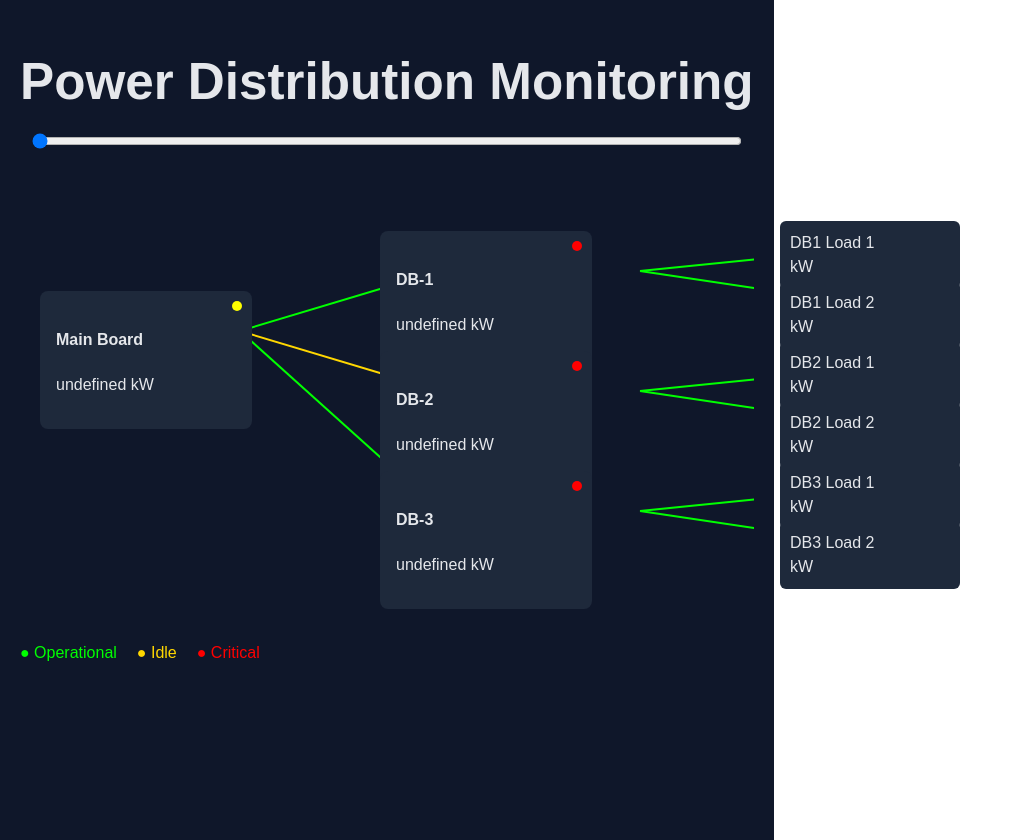
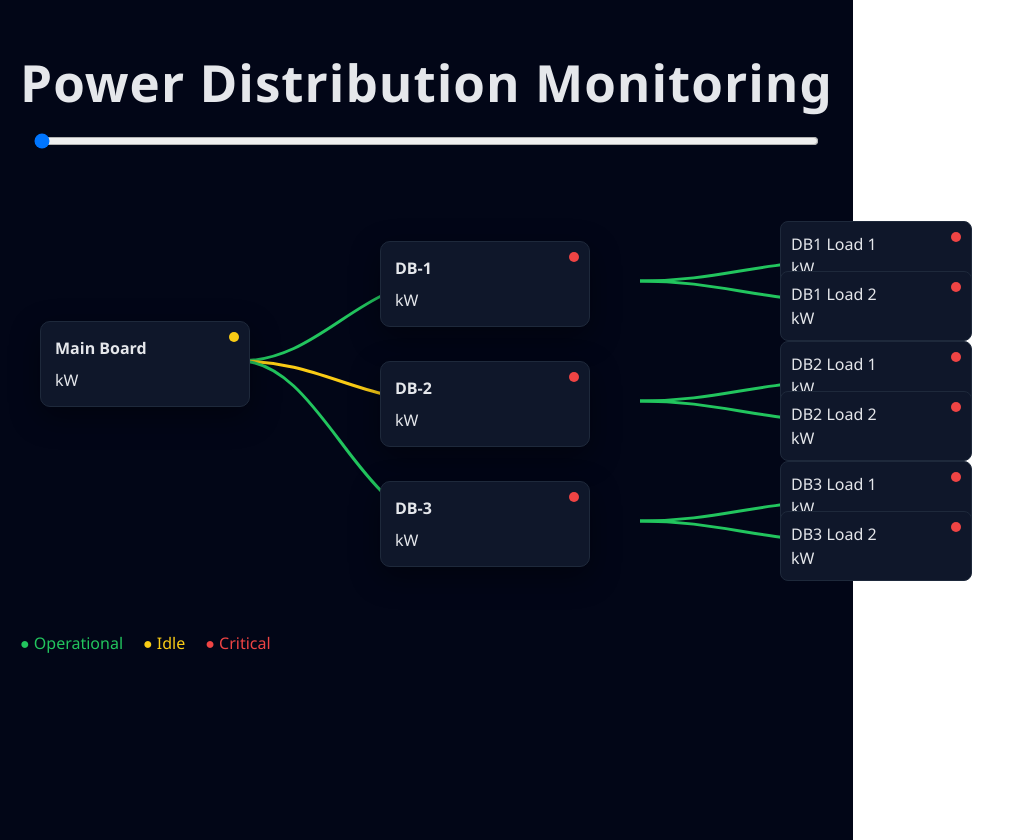
Before and after one commit to SravaniGovindhu/react-vite-starter-sqkx, a React (Vite) app: page / in a window 1280 px wide. Shown: the whole page, without its empty margins (0-1014 px from the left). Built offline with nearby package versions, Linux system fonts and the light colour scheme.

Commit message:
Update App.jsx

```diff
--- a/src/App.jsx
+++ b/src/App.jsx
@@ -1,151 +1,152 @@
 import { useState } from "react";
 import powerData from "./data/powerData.json";
 
-const getStatus = (value, upstreamOn) => {
-  if (!upstreamOn) return "red";
-  if (value > 0) return "green";
-  return "yellow";
+/* ---------- HELPERS ---------- */
+const statusColor = (value, upstreamOn = true) => {
+  if (!upstreamOn) return "#ef4444"; // red
+  if (value > 0) return "#22c55e";   // green
+  return "#facc15";                  // yellow
 };
 
+/* ---------- COMPONENTS ---------- */
+const Card = ({ title, value, status, style }) => (
+  <div style={{ ...styles.card, ...style }}>
+    <strong>{title}</strong>
+    <div style={{ marginTop: 8 }}>{value} kW</div>
+    <span style={{ ...styles.dot, background: status }} />
+  </div>
+);
+
+const Load = ({ name, value, status, top }) => (
+  <div style={{ ...styles.load, top }}>
+    {name}
+    <div>{value} kW</div>
+    <span style={{ ...styles.dot, background: status }} />
+  </div>
+);
+
+/* ---------- MAIN ---------- */
 export default function App() {
-  const [timeIndex, setTimeIndex] = useState(0);
-  const data = powerData[timeIndex];
+  const [index, setIndex] = useState(0);
+  const d = powerData[index];
 
-  const mainOn = data.main > 0;
+  const mainOn = d.main > 0;
 
   return (
     <div style={styles.page}>
       <h1 style={styles.title}>Power Distribution Monitoring</h1>
 
-      {/* Timeline */}
+      {/* TIMELINE */}
       <div style={styles.timeline}>
         <span>{powerData[0].time}</span>
         <input
           type="range"
           min="0"
           max={powerData.length - 1}
-          value={timeIndex}
-          onChange={(e) => setTimeIndex(Number(e.target.value))}
+          value={index}
+          onChange={(e) => setIndex(Number(e.target.value))}
           style={{ flex: 1 }}
         />
-        <span>{data.time}</span>
+        <span>{d.time}</span>
       </div>
 
-      <div style={styles.container}>
-        {/* SVG WIRES */}
+      {/* LAYOUT */}
+      <div style={styles.canvas}>
+        {/* WIRES */}
         <svg style={styles.svg}>
           {/* Main → DBs */}
-          <line x1="220" y1="160" x2="420" y2="100" stroke="lime" strokeWidth="2"/>
-          <line x1="220" y1="160" x2="420" y2="220" stroke="gold" strokeWidth="2"/>
-          <line x1="220" y1="160" x2="420" y2="340" stroke="lime" strokeWidth="2"/>
+          <path d="M220 180 C 300 180, 340 100, 420 100" stroke="#22c55e" strokeWidth="3" fill="none"/>
+          <path d="M220 180 C 300 180, 340 220, 420 220" stroke="#facc15" strokeWidth="3" fill="none"/>
+          <path d="M220 180 C 300 180, 340 340, 420 340" stroke="#22c55e" strokeWidth="3" fill="none"/>
 
-          {/* DB1 → Loads */}
-          <line x1="620" y1="100" x2="820" y2="80" stroke="lime" strokeWidth="2"/>
-          <line x1="620" y1="100" x2="820" y2="130" stroke="lime" strokeWidth="2"/>
-
-          {/* DB2 → Loads */}
-          <line x1="620" y1="220" x2="820" y2="200" stroke="lime" strokeWidth="2"/>
-          <line x1="620" y1="220" x2="820" y2="250" stroke="lime" strokeWidth="2"/>
-
-          {/* DB3 → Loads */}
-          <line x1="620" y1="340" x2="820" y2="320" stroke="lime" strokeWidth="2"/>
-          <line x1="620" y1="340" x2="820" y2="370" stroke="lime" strokeWidth="2"/>
+          {/* DB → Loads */}
+          {[100,220,340].map((y,i)=>(
+            <>
+              <path key={i+"a"} d={`M620 ${y} C 700 ${y}, 740 ${y-20}, 820 ${y-20}`} stroke="#22c55e" strokeWidth="3" fill="none"/>
+              <path key={i+"b"} d={`M620 ${y} C 700 ${y}, 740 ${y+20}, 820 ${y+20}`} stroke="#22c55e" strokeWidth="3" fill="none"/>
+            </>
+          ))}
         </svg>
 
-        {/* MAIN BOARD */}
-        <Board
+        {/* MAIN */}
+        <Card
           title="Main Board"
-          power={`${data.main} kW`}
-          status={getStatus(data.main, true)}
-          top={120}
-          left={20}
+          value={d.main}
+          status={statusColor(d.main)}
+          style={{ top: 140, left: 20 }}
         />
 
         {/* DBs */}
-        <Board title="DB-1" power={`${data.db1} kW`} status={getStatus(data.db1, mainOn)} top={60} left={360}/>
-        <Board title="DB-2" power={`${data.db2} kW`} status={getStatus(data.db2, mainOn)} top={180} left={360}/>
-        <Board title="DB-3" power={`${data.db3} kW`} status={getStatus(data.db3, mainOn)} top={300} left={360}/>
+        <Card title="DB-1" value={d.db1} status={statusColor(d.db1, mainOn)} style={{ top: 60, left: 360 }} />
+        <Card title="DB-2" value={d.db2} status={statusColor(d.db2, mainOn)} style={{ top: 180, left: 360 }} />
+        <Card title="DB-3" value={d.db3} status={statusColor(d.db3, mainOn)} style={{ top: 300, left: 360 }} />
 
-        {/* LOADs */}
-        <Load name="DB1 Load 1" value={data.db1_load1} top={50} />
-        <Load name="DB1 Load 2" value={data.db1_load2} top={110} />
+        {/* LOADS */}
+        <Load name="DB1 Load 1" value={d.db1_load1} status={statusColor(d.db1_load1, d.db1>0)} top={40} />
+        <Load name="DB1 Load 2" value={d.db1_load2} status={statusColor(d.db1_load2, d.db1>0)} top={90} />
 
-        <Load name="DB2 Load 1" value={data.db2_load1} top={170} />
-        <Load name="DB2 Load 2" value={data.db2_load2} top={230} />
+        <Load name="DB2 Load 1" value={d.db2_load1} status={statusColor(d.db2_load1, d.db2>0)} top={160} />
+        <Load name="DB2 Load 2" value={d.db2_load2} status={statusColor(d.db2_load2, d.db2>0)} top={210} />
 
-        <Load name="DB3 Load 1" value={data.db3_load1} top={290} />
-        <Load name="DB3 Load 2" value={data.db3_load2} top={350} />
+        <Load name="DB3 Load 1" value={d.db3_load1} status={statusColor(d.db3_load1, d.db3>0)} top={280} />
+        <Load name="DB3 Load 2" value={d.db3_load2} status={statusColor(d.db3_load2, d.db3>0)} top={330} />
       </div>
 
       {/* LEGEND */}
       <div style={styles.legend}>
-        <span style={{ color: "lime" }}>● Operational</span>
-        <span style={{ color: "gold" }}>● Idle</span>
-        <span style={{ color: "red" }}>● Critical</span>
+        <span style={{ color: "#22c55e" }}>● Operational</span>
+        <span style={{ color: "#facc15" }}>● Idle</span>
+        <span style={{ color: "#ef4444" }}>● Critical</span>
       </div>
     </div>
   );
 }
 
-/* COMPONENTS */
-
-const Board = ({ title, power, status, top, left }) => (
-  <div style={{ ...styles.board, top, left }}>
-    <h4>{title}</h4>
-    <p>{power}</p>
-    <span style={{ ...styles.dot, background: status }} />
-  </div>
-);
-
-const Load = ({ name, value, top }) => (
-  <div style={{ ...styles.load, top }}>
-    {name}
-    <br />
-    {value} kW
-  </div>
-);
-
-/* STYLES */
-
+/* ---------- STYLES ---------- */
 const styles = {
   page: {
-    background: "#0f172a",
+    background: "linear-gradient(180deg,#020617,#020617,#020617)",
     minHeight: "100vh",
     padding: 20,
     color: "#e5e7eb",
-    fontFamily: "Arial",
+    fontFamily: "Segoe UI, Arial"
   },
   title: {
     marginBottom: 20,
+    letterSpacing: 1
   },
   timeline: {
     display: "flex",
-    gap: 10,
-    marginBottom: 20,
+    alignItems: "center",
+    gap: 12,
+    marginBottom: 30
   },
-  container: {
+  canvas: {
     position: "relative",
-    height: 450,
+    height: 420
   },
   svg: {
     position: "absolute",
     width: "100%",
-    height: "100%",
+    height: "100%"
   },
-  board: {
+  card: {
     position: "absolute",
-    background: "#1e293b",
-    padding: 16,
-    borderRadius: 8,
     width: 180,
+    background: "#0f172a",
+    border: "1px solid #1e293b",
+    borderRadius: 10,
+    padding: 14,
+    boxShadow: "0 10px 30px rgba(0,0,0,.4)"
   },
   load: {
     position: "absolute",
     left: 760,
-    width: 160,
-    background: "#1e293b",
+    width: 170,
+    background: "#0f172a",
+    borderRadius: 8,
     padding: 10,
-    borderRadius: 6,
+    border: "1px solid #1e293b"
   },
   dot: {
     position: "absolute",
@@ -153,11 +154,11 @@ const styles = {
     right: 10,
     width: 10,
     height: 10,
-    borderRadius: "50%",
+    borderRadius: "50%"
   },
   legend: {
-    marginTop: 20,
+    marginTop: 30,
     display: "flex",
-    gap: 20,
-  },
+    gap: 20
+  }
 };
```
